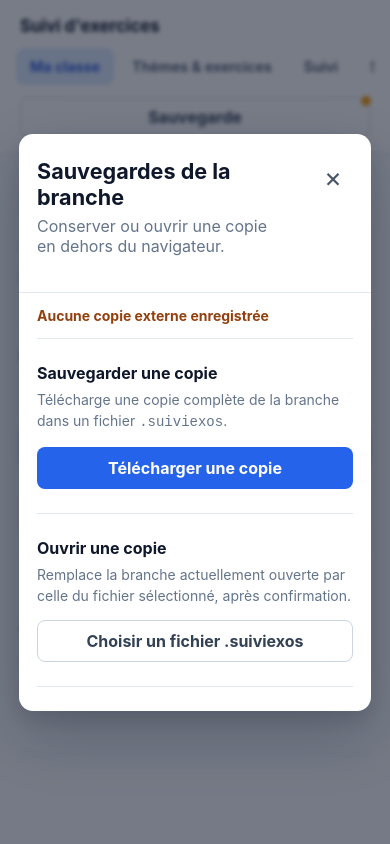
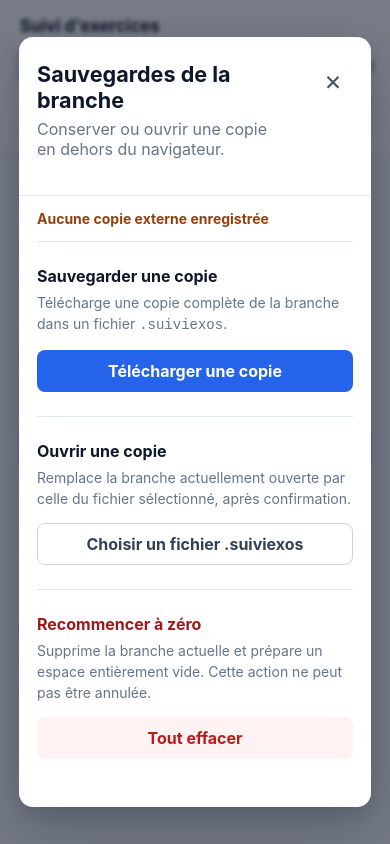
Before and after one commit to arnaud-maillard1/exercises-monitoring, a Vue app: page / in a window 390 px wide. Both pictures are taken after a click on the button "Sauvegarde". Built offline with nearby package versions, Linux system fonts and the light colour scheme.

Commit message:
feat: improve responsive layout and add reset option

```diff
--- a/src/components/GestionSauvegarde.vue
+++ b/src/components/GestionSauvegarde.vue
@@ -6,6 +6,7 @@ import {
   analyserFichierSauvegarde,
   CLE_DERNIERE_SAUVEGARDE,
   exporterSauvegardeJson,
+  recommencerAZero,
   restaurerSauvegarde,
 } from '../services/sauvegardeJson'
 
@@ -118,6 +119,31 @@ async function selectionnerFichier(evenement: Event): Promise<void> {
     operationEnCours.value = false
   }
 }
+
+async function confirmerReinitialisation(): Promise<void> {
+  const confirmation = window.confirm(
+    'Recommencer à zéro ?\n\n'
+    + 'Tous les élèves, thèmes, exercices, progressions et la session '
+    + 'actuelle seront définitivement supprimés.\n\n'
+    + 'Télécharge une copie avant de continuer si tu souhaites conserver '
+    + 'cette branche.',
+  )
+
+  if (!confirmation) return
+
+  operationEnCours.value = true
+  message.value = null
+  messageErreur.value = null
+
+  try {
+    await recommencerAZero()
+    message.value = 'Une nouvelle branche vide est prête.'
+  } catch (cause: unknown) {
+    messageErreur.value = lireErreur(cause)
+  } finally {
+    operationEnCours.value = false
+  }
+}
 </script>
 
 <template>
@@ -199,6 +225,24 @@ async function selectionnerFichier(evenement: Event): Promise<void> {
             </label>
           </section>
 
+          <section class="backup-action-section backup-danger-section">
+            <div>
+              <h3>Recommencer à zéro</h3>
+              <p>
+                Supprime la branche actuelle et prépare un espace entièrement
+                vide. Cette action ne peut pas être annulée.
+              </p>
+            </div>
+            <button
+              class="danger-button"
+              type="button"
+              :disabled="operationEnCours"
+              @click="confirmerReinitialisation"
+            >
+              Tout effacer
+            </button>
+          </section>
+
           <p
             v-if="messageErreur"
             class="feedback feedback-error backup-feedback"
--- a/src/services/sauvegardeJson.ts
+++ b/src/services/sauvegardeJson.ts
@@ -515,3 +515,25 @@ export async function restaurerSauvegarde(
         },
     )
 }
+
+export async function recommencerAZero(): Promise<void> {
+    await db.transaction(
+        'rw',
+        [
+            db.eleves,
+            db.themes,
+            db.exercices,
+            db.progressions,
+            db.sessions,
+            db.configuration,
+        ],
+        async () => {
+            await db.progressions.clear()
+            await db.sessions.clear()
+            await db.exercices.clear()
+            await db.themes.clear()
+            await db.eleves.clear()
+            await db.configuration.clear()
+        },
+    )
+}
--- a/src/style.css
+++ b/src/style.css
@@ -335,8 +335,10 @@
 }
 
 .student-name {
+  min-width: 0;
   color: #0f172a;
   font-size: 1rem;
+  overflow-wrap: anywhere;
 }
 
 .student-actions,
@@ -512,8 +514,11 @@
 }
 
 .exercise-name {
+  min-width: 0;
   color: #334155;
   font-weight: 600;
+  overflow-wrap: anywhere;
+  word-break: break-word;
 }
 
 @media (max-width: 900px) {
@@ -657,7 +662,9 @@
   color: #334155;
   background: #f8fafc;
   line-height: 1.35;
+  overflow-wrap: anywhere;
   text-align: center;
+  word-break: break-word;
 }
 
 .student-column {
@@ -680,6 +687,8 @@
 
 .student-row-name {
   font-weight: 650;
+  overflow-wrap: anywhere;
+  word-break: break-word;
 }
 
 .progress-cell {
@@ -1082,6 +1091,14 @@
   line-height: 1.5;
 }
 
+.backup-danger-section {
+  border-bottom: 0;
+}
+
+.backup-danger-section h3 {
+  color: #991b1b;
+}
+
 .backup-file-button {
   display: inline-flex;
   align-items: center;
```
Also changed, not shown: 1 other file (tests, documents, lock files or other folders).
